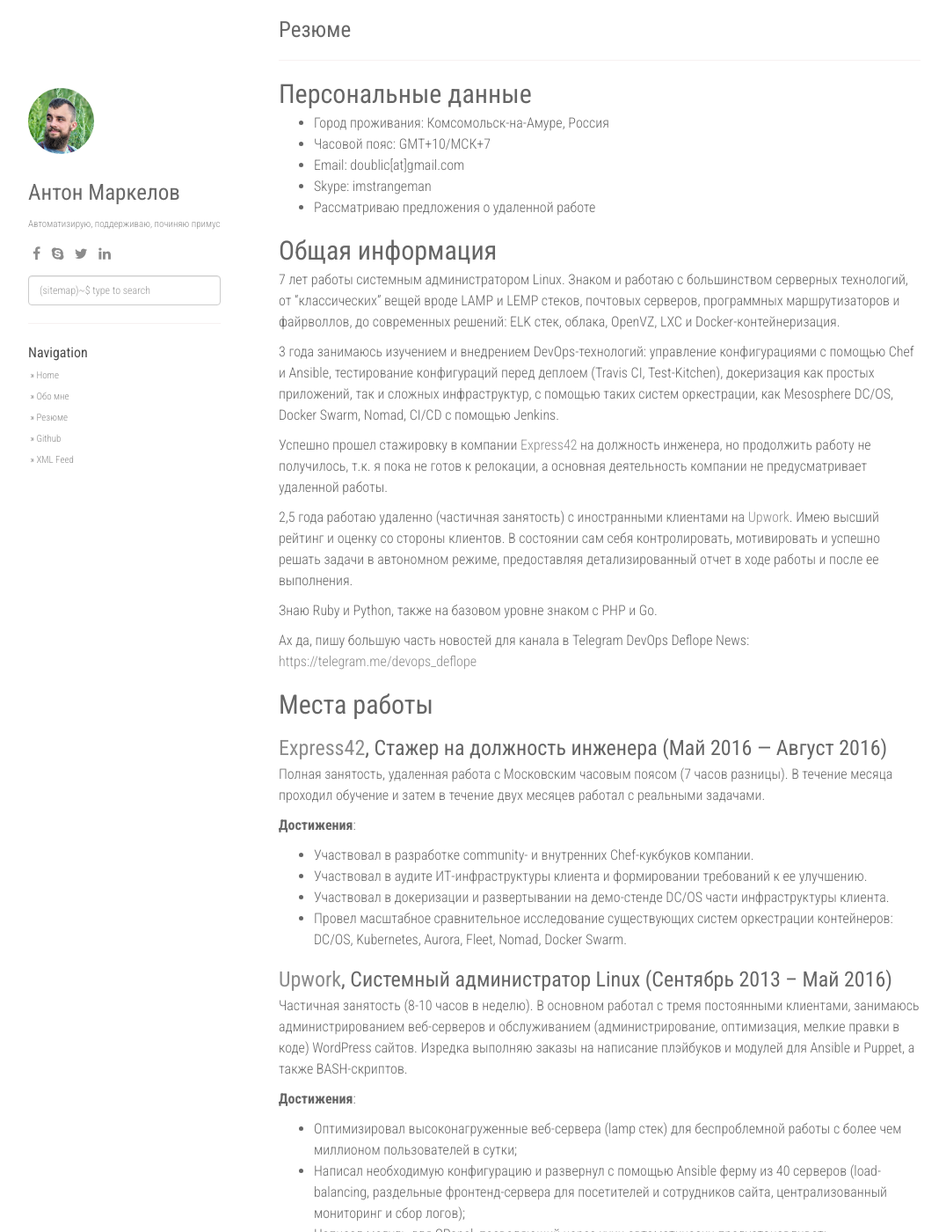
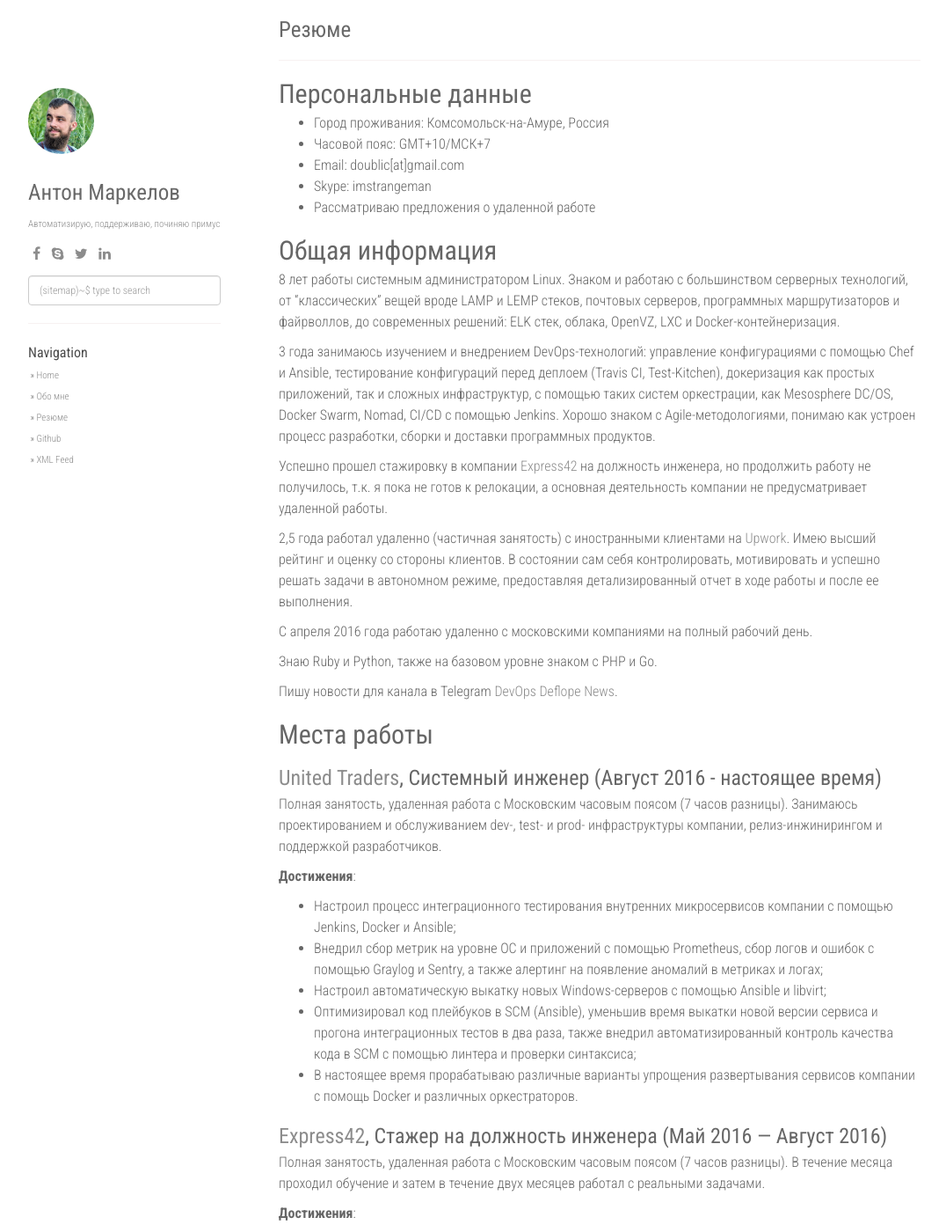
Before and after one commit to strangeman/strangeman.github.io, a Jekyll site: the page built from resume.md, in a window 1280 px wide and 1400 px high. Shown: the whole window at 88% size, without its empty margins (53-1129 px from the left). Built offline with Jekyll 4.4.1, drawn with Linux system fonts in a browser that asks for light colours; nearby versions of some CDN libraries; some of the changed text lies outside the part shown.

Commit message:
update resume

```diff
--- a/resume.md
+++ b/resume.md
@@ -13,19 +13,33 @@ permalink: /resume/
 
 ## Общая информация
 
-7 лет работы системным администратором Linux. Знаком и работаю с большинством серверных технологий, от “классических” вещей вроде LAMP и LEMP стеков, почтовых серверов, программных маршрутизаторов и файрволлов, до современных решений: ELK стек, облака, OpenVZ, LXC и Docker-контейнеризация.
+8 лет работы системным администратором Linux. Знаком и работаю с большинством серверных технологий, от “классических” вещей вроде LAMP и LEMP стеков, почтовых серверов, программных маршрутизаторов и файрволлов, до современных решений: ELK стек, облака, OpenVZ, LXC и Docker-контейнеризация.
 
-3 года занимаюсь изучением и внедрением DevOps-технологий: управление конфигурациями с помощью Chef и Ansible, тестирование конфигураций перед деплоем (Travis CI, Test-Kitchen), докеризация как простых приложений, так и сложных инфраструктур, с помощью таких систем оркестрации, как Mesosphere DC/OS, Docker Swarm, Nomad, CI/CD с помощью Jenkins.
+3 года занимаюсь изучением и внедрением DevOps-технологий: управление конфигурациями с помощью Chef и Ansible, тестирование конфигураций перед деплоем (Travis CI, Test-Kitchen), докеризация как простых приложений, так и сложных инфраструктур, с помощью таких систем оркестрации, как Mesosphere DC/OS, Docker Swarm, Nomad, CI/CD с помощью Jenkins. Хорошо знаком с Agile-методологиями, понимаю как устроен процесс разработки, сборки и доставки программных продуктов.
 
 Успешно прошел стажировку в компании [Express42](http://express42.com/job.html) на должность инженера, но продолжить работу не получилось, т.к. я пока не готов к релокации, а основная деятельность компании не предусматривает удаленной работы.
 
-2,5 года работаю удаленно (частичная занятость) с иностранными клиентами на [Upwork](https://www.upwork.com/o/profiles/users/_~01f3f1414b3156fe80/). Имею высший рейтинг и оценку со стороны клиентов. В состоянии сам себя контролировать, мотивировать и успешно решать задачи в автономном режиме, предоставляя детализированный отчет в ходе работы и после ее выполнения.
+2,5 года работал удаленно (частичная занятость) с иностранными клиентами на [Upwork](https://www.upwork.com/o/profiles/users/_~01f3f1414b3156fe80/). Имею высший рейтинг и оценку со стороны клиентов. В состоянии сам себя контролировать, мотивировать и успешно решать задачи в автономном режиме, предоставляя детализированный отчет в ходе работы и после ее выполнения.
+
+С апреля 2016 года работаю удаленно с московскими компаниями на полный рабочий день.
 
 Знаю Ruby и Python, также на базовом уровне знаком с PHP и Go.
 
-Ах да, пишу большую часть новостей для канала в Telegram DevOps Deflope News: [https://telegram.me/devops_deflope](https://telegram.me/devops_deflope)
+Пишу новости для канала в Telegram [DevOps Deflope News](https://telegram.me/devops_deflope).
 
 ## Места работы
+
+### [United Traders](https://unitedtraders.com/), Системный инженер (Август 2016 - настоящее время)
+
+Полная занятость, удаленная работа с Московским часовым поясом (7 часов разницы). Занимаюсь проектированием и обслуживанием dev-, test- и prod- инфраструктуры компании, релиз-инжинирингом и поддержкой разработчиков.
+
+**Достижения**:
+
+* Настроил процесс интеграционного тестирования внутренних микросервисов компании с помощью Jenkins, Docker и Ansible;
+* Внедрил сбор метрик на уровне ОС и приложений с помощью Prometheus, сбор логов и ошибок с помощью Graylog и Sentry, а также алертинг на появление аномалий в метриках и логах;
+* Настроил автоматическую выкатку новых Windows-серверов с помощью Ansible и libvirt;
+* Оптимизировал код плейбуков в SCM (Ansible), уменьшив время выкатки новой версии сервиса и прогона интеграционных тестов в два раза, также внедрил автоматизированный контроль качества кода в SCM с помощью линтера и проверки синтаксиса;
+* В настоящее время прорабатываю различные варианты упрощения развертывания сервисов компании с помощь Docker и различных оркестраторов.
 
 ### [Express42](http://express42.com), Стажер на должность инженера (Май 2016 — Август 2016)
 
@@ -33,13 +47,13 @@ permalink: /resume/
 
 **Достижения**:
 
-* Участвовал в разработке community- и внутренних Chef-кукбуков компании.
-* Участвовал в аудите ИТ-инфраструктуры клиента и формировании требований к ее улучшению.
-* Участвовал в докеризации и развертывании на демо-стенде DC/OS части инфраструктуры клиента.
+* Участвовал в разработке community- и внутренних Chef-кукбуков компании;
+* Участвовал в аудите ИТ-инфраструктуры клиента и формировании требований к ее улучшению;
+* Участвовал в докеризации и развертывании на демо-стенде DC/OS части инфраструктуры клиента;
 * Провел масштабное сравнительное исследование существующих систем оркестрации контейнеров: DC/OS, Kubernetes, Aurora, Fleet, Nomad, Docker Swarm.
 
 ### [Upwork](https://www.upwork.com/o/profiles/users/_~01f3f1414b3156fe80/), Системный администратор Linux (Сентябрь 2013 – Май 2016)
-Частичная занятость (8-10 часов в неделю). В основном работал с тремя постоянными клиентами, занимаюсь администрированием веб-серверов и обслуживанием (администрирование, оптимизация, мелкие правки в коде) WordPress сайтов. Изредка выполняю заказы на написание плэйбуков и модулей для Ansible и Puppet, а также BASH-скриптов.
+Частичная занятость (8-10 часов в неделю). В основном работал с тремя постоянными клиентами, занимался администрированием веб-серверов и обслуживанием (администрирование, оптимизация, мелкие правки в коде) WordPress сайтов. Изредка выполнял заказы на написание плейбуков и модулей для Ansible и Puppet, а также BASH-скриптов.
 
 **Достижения**:
 
```
